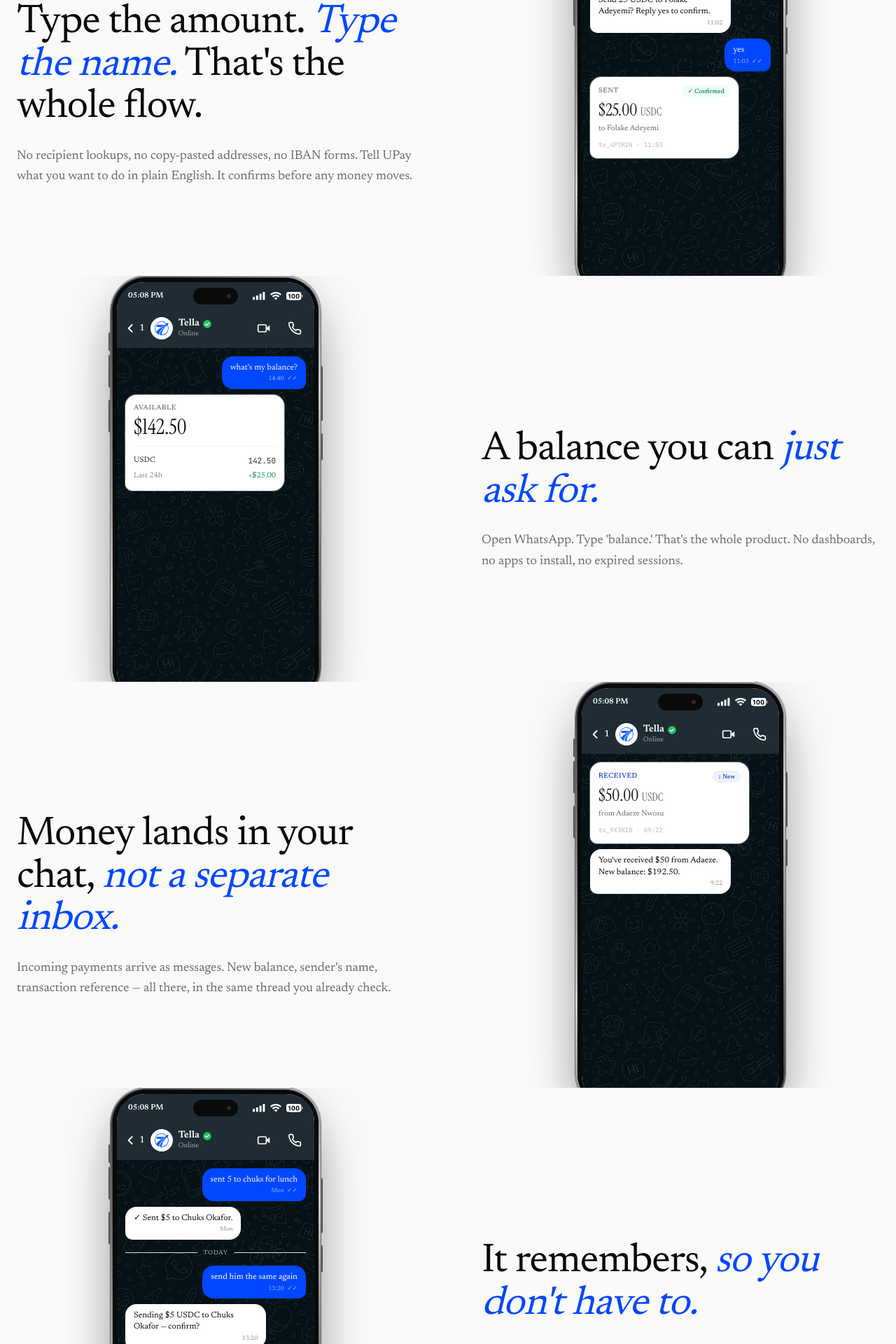
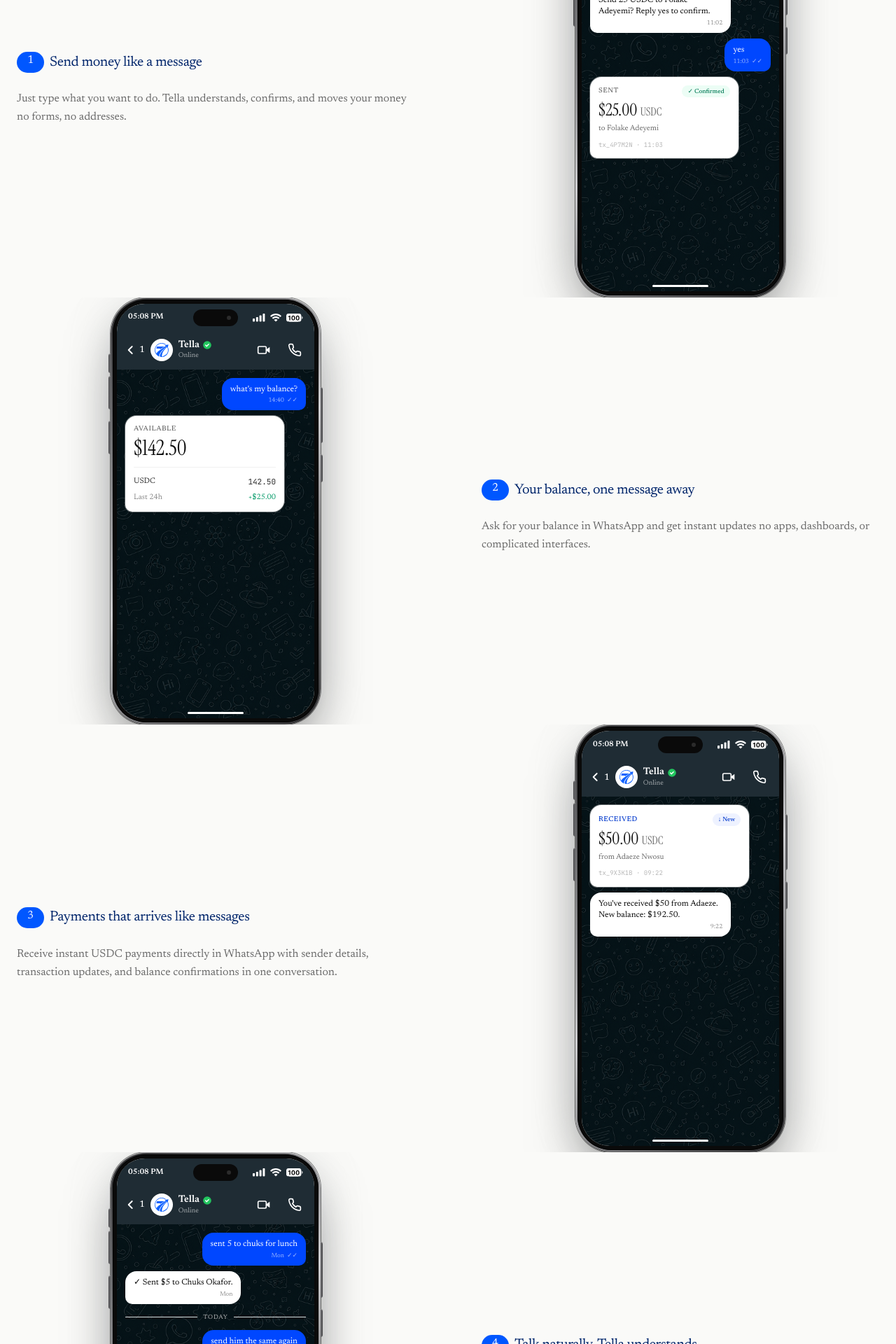
Before and after one commit to ibochivincent-lang/meirei, a Next.js app: page / in a window 1280 px wide. Shown: the part 1120-3040 px from the top of the page at 70% size. Built offline with nearby package versions, Linux system fonts and the light colour scheme.

Commit message:
feat: add index prop to FeatureSection and update UI with new headings and descriptions

```diff
--- a/app/page.tsx
+++ b/app/page.tsx
@@ -38,48 +38,31 @@
 
           <FeatureSection
             id="features"
-            heading={
-              <>
-                Type the amount.{" "}
-                <span className="italic text-accent-500">Type the name.</span>{" "}
-                That's the whole flow.
-              </>
-            }
-            description="No recipient lookups, no copy-pasted addresses, no IBAN forms. Tell UPay what you want to do in plain English. It confirms before any money moves."
+            index='1'
+            heading='Send money like a message'
+            description="Just type what you want to do. Tella understands, confirms, and moves your money no forms, no addresses."
             visual={<SendIllustration />}
           />
 
           <FeatureSection
-            heading={
-              <>
-                A balance you can{" "}
-                <span className="italic text-accent-500">just ask for.</span>
-              </>
-            }
-            description="Open WhatsApp. Type 'balance.' That's the whole product. No dashboards, no apps to install, no expired sessions."
+            index='2'
+            heading='Your balance, one message away'
+            description="Ask for your balance in WhatsApp and get instant updates no apps, dashboards, or complicated interfaces."
             visual={<BalanceIllustration />}
             reverse
           />
 
           <FeatureSection
-            heading={
-              <>
-                Money lands in your chat,{" "}
-                <span className="italic text-accent-500">not a separate inbox.</span>
-              </>
-            }
-            description="Incoming payments arrive as messages. New balance, sender's name, transaction reference — all there, in the same thread you already check."
+            index='3'
+            heading='Payments that arrives like messages'
+            description="Receive instant USDC payments directly in WhatsApp with sender details, transaction updates, and balance confirmations in one conversation."
             visual={<ReceiveIllustration />}
           />
 
           <FeatureSection
-            heading={
-              <>
-                It remembers,{" "}
-                <span className="italic text-accent-500">so you don't have to.</span>
-              </>
-            }
-            description="Reference earlier conversations naturally. 'Send him the same as last week' resolves to the right person, the right amount, the right wallet."
+            index='4'
+            heading='Talk naturally. Tella understands'
+            description="Send money the way you naturally speak. Tella understands context, remembers past transactions, and confirms before anything moves."
             visual={<ContextIllustration />}
             reverse
           />
--- a/components/sections/feature-section.tsx
+++ b/components/sections/feature-section.tsx
@@ -4,6 +4,7 @@
 
 interface FeatureSectionProps {
   id?: string;
+  index:string;
   heading: ReactNode;
   description: string;
   visual: ReactNode;
@@ -13,6 +14,7 @@
 
 export function FeatureSection({
   id,
+  index,
   heading,
   description,
   visual,
@@ -23,20 +25,23 @@
     <section
       id={id}
       className={cn(
-        "sticky top-[var(--feature-stick-top)] overflow-hidden bg-surface-50 min-h-[calc(100vh-var(--feature-stick-top))] lg:h-[calc(100vh-var(--feature-stick-top))]",
+        "sticky -top-[var(--feature-stick-top)] overflow-hidden bg-surface-50 min-h-[calc(100vh-var(--feature-stick-top))] h-full",
         toneClassName,
       )}
     >
-      <div className="mx-auto grid h-full max-w-7xl items-center gap-20 px-6 lg:grid-cols-2 lg:gap-24">
+      <div className="mx-auto grid h-full max-w-7xl items-center gap-8 lg:gap-20 px-6 lg:grid-cols-2 lg:gap-24">
         <Reveal
           from={reverse ? "right" : "left"}
           className={cn("max-w-xl", reverse && "lg:order-2 lg:ml-auto")}
         >
-          <h2 className="mt-8 text-[clamp(2.25rem,4.5vw,4rem)] font-normal leading-[1.02] tracking-[-0.03em] text-ink-900">
-            {heading}
-          </h2>
+          <div className="flex gap-2 items-center mt-4">
+            <span className="text-white bg-[#0057FF] w-[39px] h-[30px] rounded-full text-center">{index}</span>
+            <h2 className="text-[16px] lg:text-[20px] font-normal leading-[1.02] tracking-[-0.03em] text-[#00256B]">
+              {heading}
+            </h2>
+          </div>
 
-          <p className="mt-6 text-lg leading-relaxed text-ink-500">
+          <p className="mt-6 text-[13px] lg:text-[16px] leading-relaxed text-ink-500">
             {description}
           </p>
         </Reveal>
```
